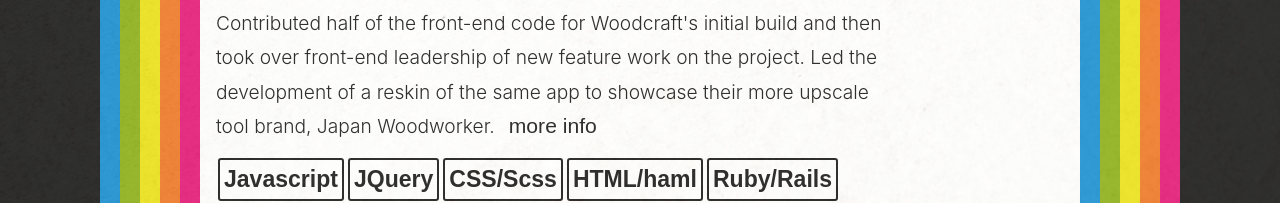
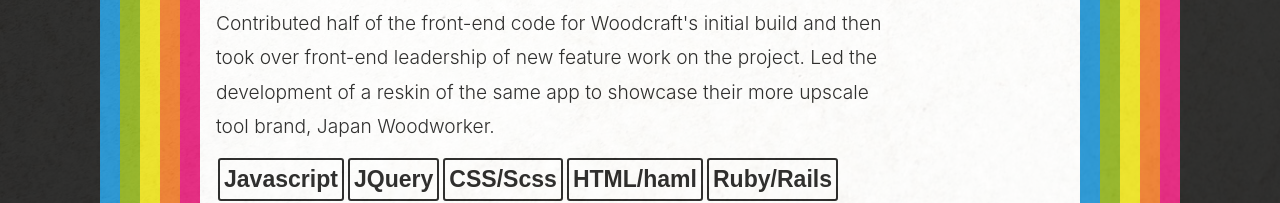
Before and after one commit to JessicaBarnett/JessicaBarnett.github.io, a React (Vite) app: page / in a window 1280 px wide. Shown: the part 4488-4691 px from the top of the page. Built offline with nearby package versions, Linux system fonts and the light colour scheme.

Commit message:
I keep forgetting to comment this

```diff
--- a/src/components/Project.tsx
+++ b/src/components/Project.tsx
@@ -11,8 +11,8 @@
 };
 
 const Project = ({project, selectedTags, onTagSelect, onMoreInfoClick}: ProjectComponentProps) => {
-  const hasMoreInfo = (): boolean => !!project.detailed_description && !!project.media && !!project.media.length;
-  // const hasMoreInfo = (): boolean => false;
+  // const hasMoreInfo = (): boolean => !!project.detailed_description && !!project.media && !!project.media.length;
+  const hasMoreInfo = (): boolean => false;
 
 
   return (
```
